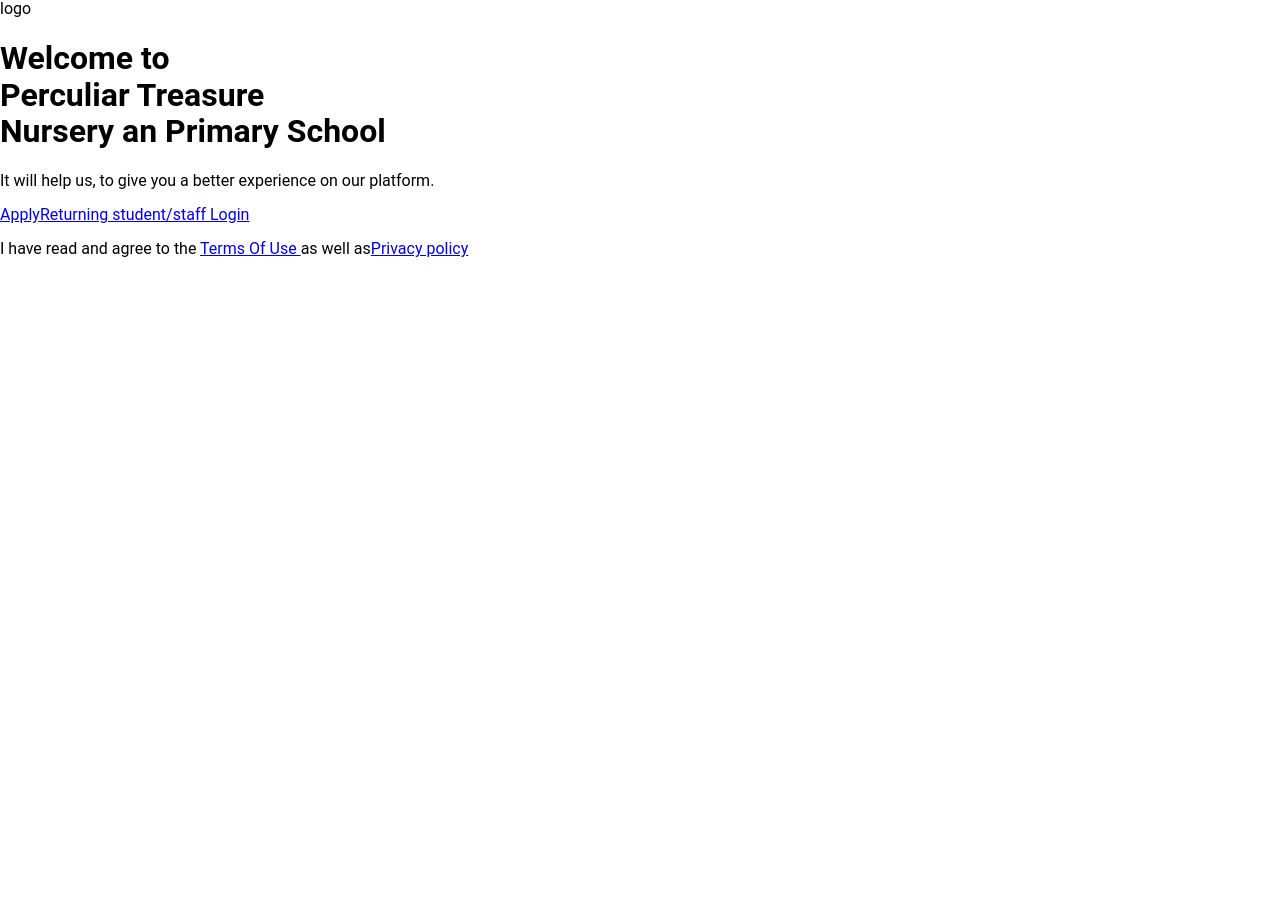
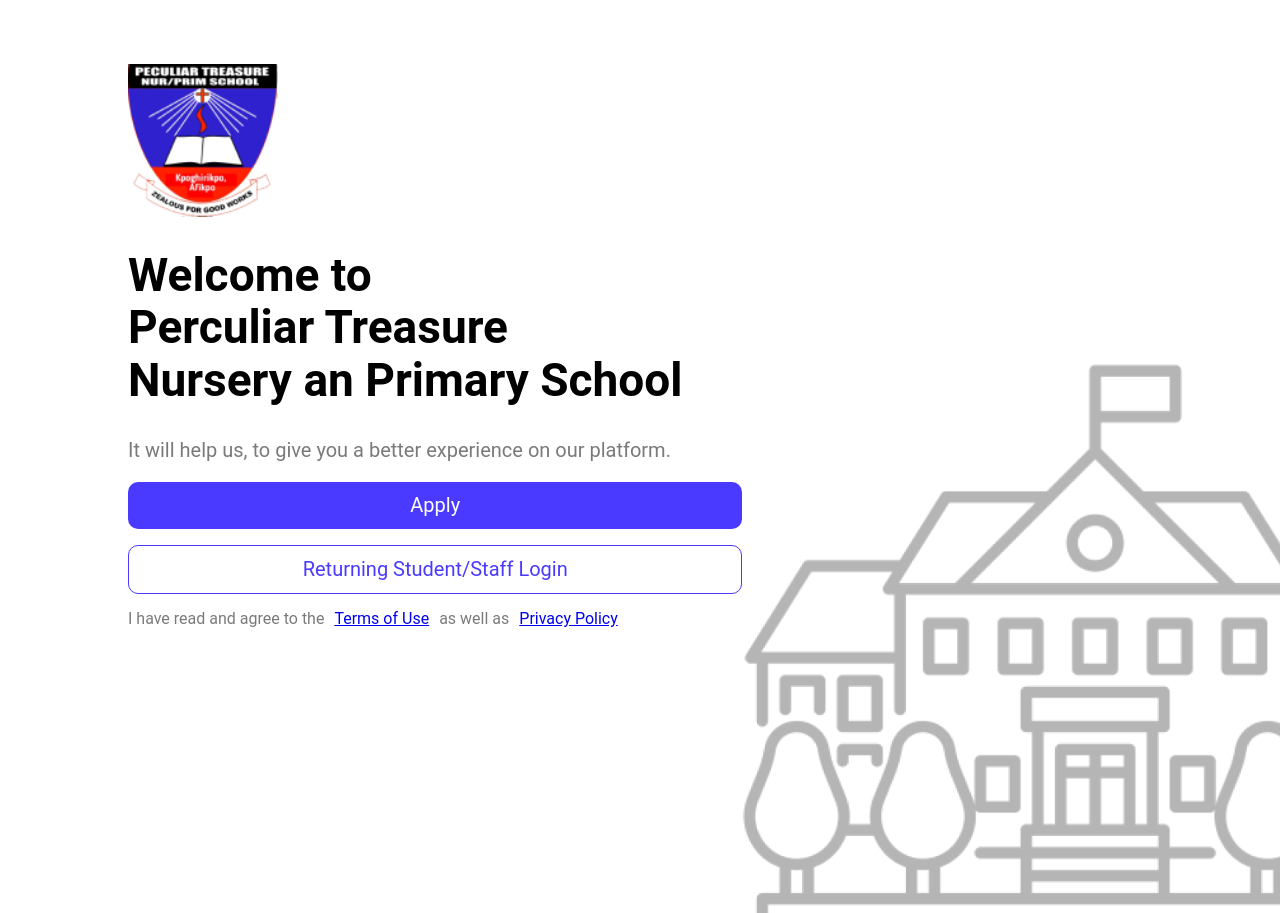
Before and after one commit to musaHaruna/School-Record-System, a React (Create React App) app: page / in a window 1280 px wide. Before the commit the page ends 800 px from the top, so only its background shows below. Built offline with nearby package versions, Linux system fonts and the light colour scheme.

Commit message:
landing-page-styling

```diff
--- a/src/assets/css/onboarding/onboarding.css
+++ b/src/assets/css/onboarding/onboarding.css
@@ -0,0 +1,73 @@
+.hero-heading {
+  font-size: 46px;
+  margin: 2rem 0;
+}
+
+a {
+  text-decoration: none;
+  display: block;
+}
+
+.hero-container {
+  max-width: 1440px;
+  width: 80%;
+  margin: 4rem auto;
+}
+
+p {
+  color: rgba(33, 33, 33, 0.6);
+  font-size: 20px;
+}
+
+.btn-blue {
+  border-radius: 10px;
+  background: var(--primary-blue);
+  padding: 0.75rem 0.5rem;
+  color: var(--text-color-white);
+  text-transform: capitalize;
+  font-size: 20px;
+  text-align: center;
+  margin: 1rem 0;
+}
+
+.btn-blue-border {
+  border-radius: 10px;
+  background: var(--bg-white);
+  border: 1px solid var(--primary-blue);
+  padding: 0.75rem 0.5rem;
+  color: var(--primary-blue);
+  text-transform: capitalize;
+  font-size: 20px;
+  text-align: center;
+  margin: 1rem 0;
+}
+
+.policy-links {
+  display: flex;
+  gap: 10px;
+  font-size: 16px;
+}
+
+.policy-links a {
+  text-decoration: underline;
+}
+
+.hero-logo {
+  width: 150px;
+}
+
+.hero-flex {
+  display: flex;
+  justify-content: space-between;
+}
+
+.hero-content {
+  width: 60%;
+}
+
+.hero-img {
+  position: absolute;
+  width: 60%;
+  left: 40%;
+  top: 5%;
+}
--- /dev/null
+++ b/src/components/images.js
@@ -0,0 +1,12 @@
+import logo from '../assets/images/logo-icon.png'
+import schoolimg from '../assets/images/school-img.png'
+
+const Logo = () => {
+  return <img src={logo} alt='logo' />
+}
+const SchoolBg= () => {
+  return <img src={schoolimg} alt='logo' />
+}
+
+
+export { Logo, SchoolBg }
--- /dev/null
+++ b/src/components/index.js
@@ -0,0 +1,6 @@
+import CreatePassword from './registration/CreatePassword'
+import Gaurdian from './registration/Gaurdian'
+import PersonalDetails from './registration/PersonalDetails'
+import SchoolDetails from './registration/SchoolDetails'
+
+export { CreatePassword, Gaurdian, PersonalDetails, SchoolDetails  }
--- a/src/index.css
+++ b/src/index.css
@@ -12,7 +12,14 @@ html {
   font-family: 'Roboto', sans-serif;
 } /*16px*/
 
+img {
+  display: block;
+  width: 100%;
+}
+
 :root {
   /* colors */
-  --primary-50: #eff6ff;
+  --primary-blue: #4a3aff;
+  --text-color-white: #fff;
+  --bg-white: #fff;
 }
--- a/src/pages/onboarding/Landing.js
+++ b/src/pages/onboarding/Landing.js
@@ -1,24 +1,41 @@
 import { Link } from 'react-router-dom'
+import { Logo, SchoolBg } from '../../components/images'
+import '../../assets/css/onboarding/onboarding.css'
 
 /* eslint-disable */
 const Landing = () => {
   return (
     <main>
-      <div>logo</div>
-      <h1>
+      <article className='hero-container hero-flex'>
+        <section className='hero-content'>
+          <div className='hero-logo'>
+            <Logo />
+          </div>
+          <h1 className='hero-heading'>
             <span>Welcome to</span> <br />
             Perculiar Treasure <br />
             Nursery an Primary School
           </h1>
-      <p>It will help us, to give you a better experience on our platform.</p>
+          <p>
+            It will help us, to give you a better experience on our platform.
+          </p>
           <div>
-        <Link to='/select-preference'>Apply</Link>
-        <Link to=''>Returning student/staff Login</Link>
+            <Link className='btn-blue' to='/select-preference'>
+              Apply
+            </Link>
+            <Link className='btn-blue-border' to=''>
+              Returning student/staff Login
+            </Link>
           </div>
-      <p>
-        I have read and agree to the <a href='#'>Terms Of Use </a>as well as
-        <a href='#'>Privacy policy</a>
+          <p className='policy-links'>
+            I have read and agree to the <a href='#'>Terms of Use </a>as well as
+            <a href='#'>Privacy Policy</a>
           </p>
+        </section>
+        <section className='hero-img'>
+          <SchoolBg />
+        </section>
+      </article>
     </main>
   )
 }
```
Also changed, not shown: src/pages/onboarding/Register.js (+4 -4 lines). Lines whose indentation alone changed are shown as unchanged.
